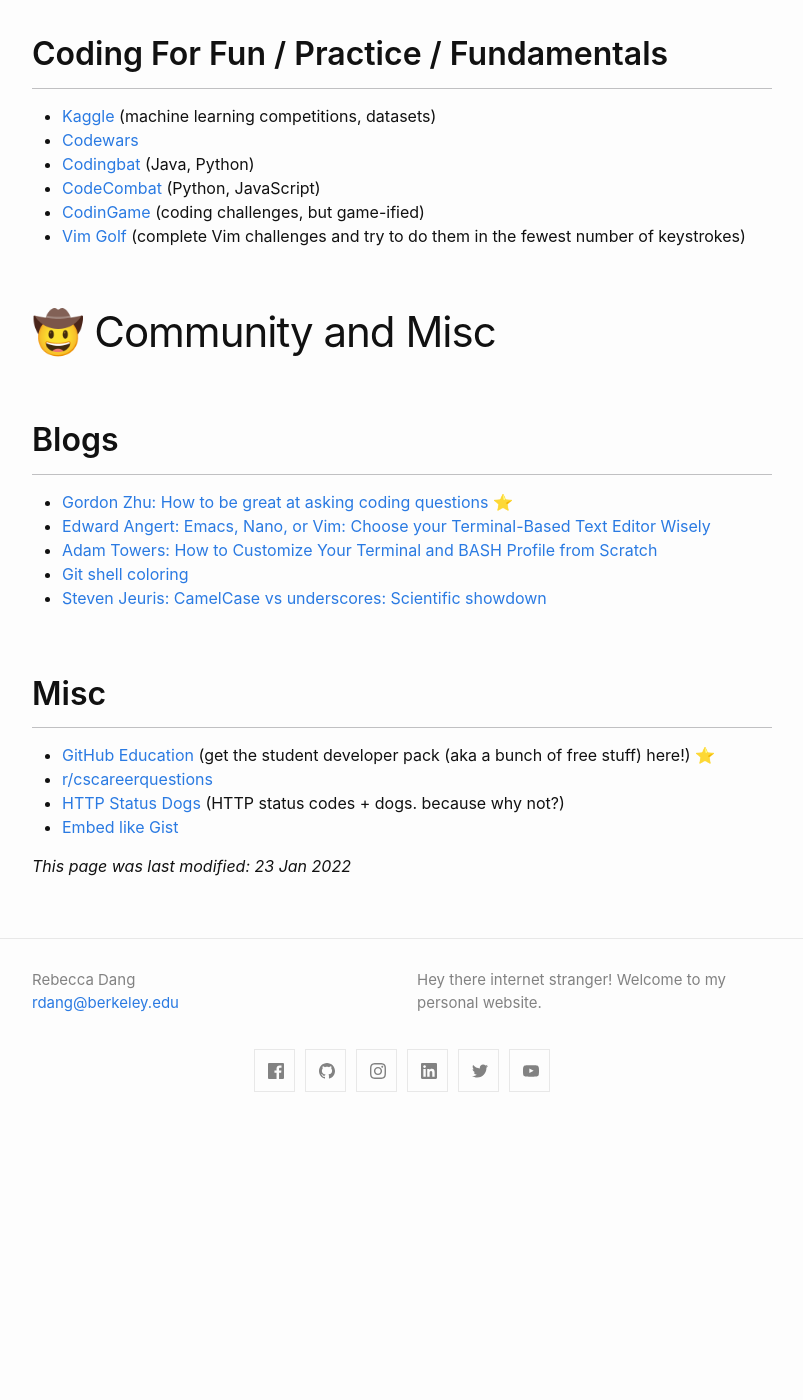
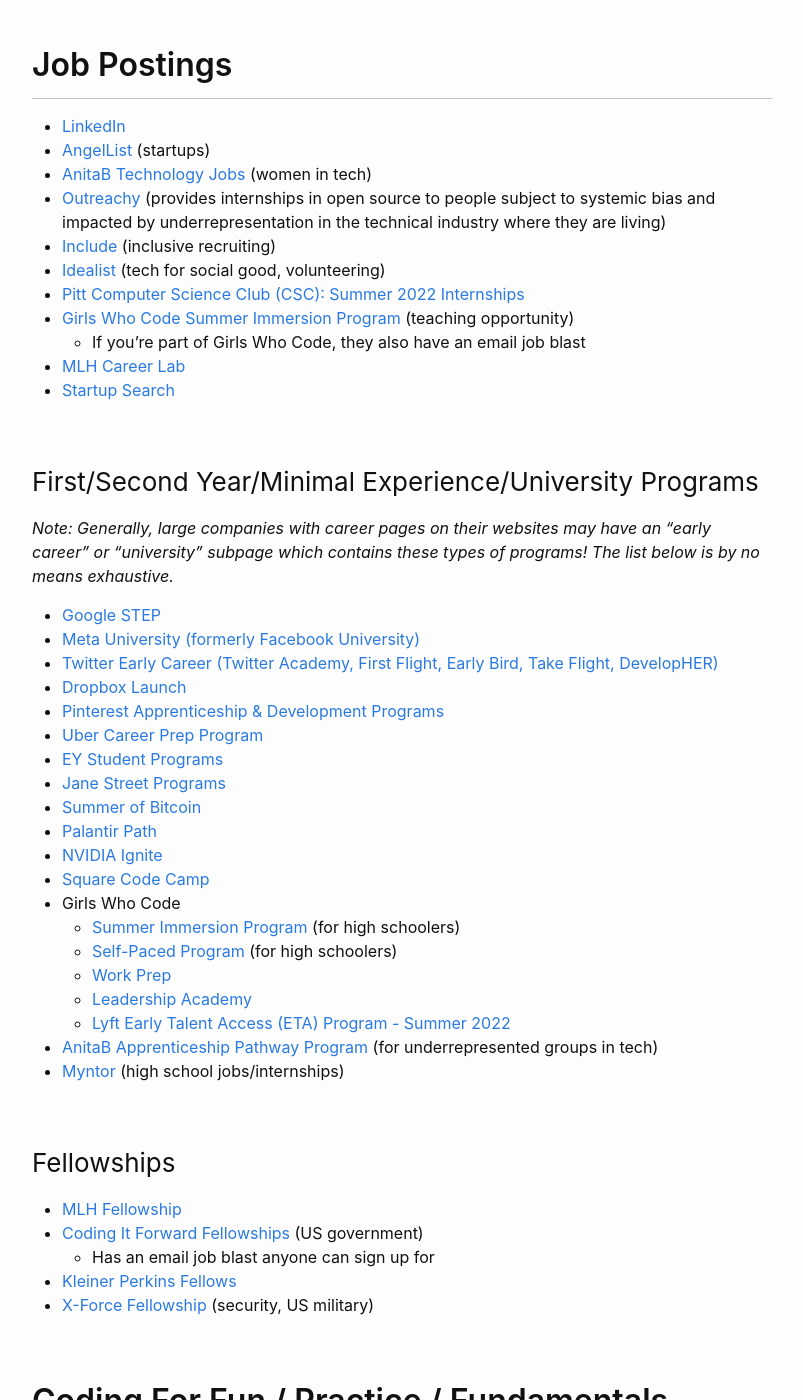
Before and after one commit to phrdang/phrdang.github.io, a Jekyll site: the page built from resources.md, in a window 1280 px wide and 1400 px high, scrolled down 7789 px. Shown: the whole window, without its empty margins (238-1041 px from the left). Built offline with Jekyll 4.4.1, drawn with Linux system fonts in a browser that asks for light colours; before the commit the page ends 8916 px from its top, so only the background shows below that; some of the changed text lies outside the part shown.

Commit message:
Update resources page with more recruiting stuff

```diff
--- a/resources.md
+++ b/resources.md
@@ -39,6 +39,8 @@
   - [Technical Interviewing](#technical-interviewing)
   - [Interviewing in General](#interviewing-in-general)
   - [Job Postings](#job-postings)
+    - [First/Second Year/Minimal Experience/University Programs](#firstsecond-yearminimal-experienceuniversity-programs)
+    - [Fellowships](#fellowships)
   - [Coding For Fun / Practice / Fundamentals](#coding-for-fun--practice--fundamentals)
 - [🤠 Community and Misc](#-community-and-misc)
   - [Blogs](#blogs)
@@ -218,18 +220,24 @@
 - [Association of Women in EECS at Berkeley: Resources Portal](https://www.notion.so/aweberkeley/AWE-Resources-Portal-4e3dd8492e2f445e9a6f6c1248ad0c4f)
 - [Web Development at Berkeley: Industry Resources](https://www.notion.so/Industry-Resources-2ca6a1d1ee9e4ae98c5ab325c0eed5e2)
 - [Steph's Guide to Landing Internships](https://www.notion.so/stephsu/Steph-s-Guide-to-Landing-Internships-5b0e1863e9784fddaf37add2a6f744ff)
+- [Cram](https://www.cram.com/subjects/interview)
+- [cscareers.dev](https://www.cscareers.dev/) - "The platform for landing your first software engineering job" according to their website
+  - [cscareers.dev Discord Server](https://cscareers.dev/discord) - Channels to check out leetcode problems by company, talk about your recruiting process, share salaries, etc.
+- If you are part of the Association of Women in EECS at UC Berkeley, check out the AWE Resources Portal (not linked here because it is internal only)
 
 ## Technical Interviewing
 
 - [Leetcode](https://leetcode.com/) ⭐
 - [HackerRank](https://www.hackerrank.com/)
 - [CodeSignal](https://codesignal.com/)
+- [Neetcode](https://neetcode.io/practice) ⭐
 - [BinarySearch](https://binarysearch.com/) (collaborative)
 - [Pramp](https://www.pramp.com/#/) (mock technical interviews)
 - [AlgoExpert](https://www.algoexpert.io/)
 - [Cracking the Coding Interview by Gayle Laakmann McDowell](https://www.crackingthecodinginterview.com/) (book)
 - [Instructions for the interviewer](https://hackmd.io/ekflQ-myQv6_0r7bsxGbgQ#) (good reference for what interviewers are thinking)
 - [Tech Interview Handbook](https://techinterviewhandbook.org/)
+- [Online Assessments and interviews guide](https://github.com/Leader-board/OA-and-Interviews)
 
 ## Interviewing in General
 
@@ -242,6 +250,46 @@
 - [AngelList](https://angel.co/jobs) (startups)
 - [AnitaB Technology Jobs](https://careercenter.anitab.org/) (women in tech)
 - [Outreachy](https://www.outreachy.org/) (provides internships in open source to people subject to systemic bias and impacted by underrepresentation in the technical industry where they are living)
+- [Include](https://www.include.io/) (inclusive recruiting)
+- [Idealist](https://www.idealist.org/en/) (tech for social good, volunteering)
+- [Pitt Computer Science Club (CSC): Summer 2022 Internships](https://github.com/pittcsc/Summer2022-Internships)
+- [Girls Who Code Summer Immersion Program](https://jobs.lever.co/girlswhocode?team=Summer%20Programs) (teaching opportunity)
+  - If you're part of Girls Who Code, they also have an email job blast
+- [MLH Career Lab](https://careerlab.mlh.io/)
+- [Startup Search](https://startupsearch.com/)
+
+### First/Second Year/Minimal Experience/University Programs
+
+*Note: Generally, large companies with career pages on their websites may have an "early career" or "university" subpage which contains these types of programs! The list below is by no means exhaustive.*
+
+- [Google STEP](https://buildyourfuture.withgoogle.com/programs/step/)
+- [Meta University (formerly Facebook University)](https://www.metacareers.com/careerprograms/pathways/metauniversity)
+- [Twitter Early Career (Twitter Academy, First Flight, Early Bird, Take Flight, DevelopHER)](https://careers.twitter.com/en/early-career.html)
+- [Dropbox Launch](https://www.dropbox.com/jobs/teams/emerging-talent)
+- [Pinterest Apprenticeship & Development Programs](https://www.pinterestcareers.com/early-career/apprenticeship-development-programs/)
+- [Uber Career Prep Program](https://www.hiddengeniusproject.org/ubercareerprep/)
+- [EY Student Programs](https://www.ey.com/en_us/careers/student-programs)
+- [Jane Street Programs](https://www.janestreet.com/join-jane-street/our-programs/)
+- [Summer of Bitcoin](https://www.summerofbitcoin.org/)
+- [Palantir Path](https://www.palantir.com/careers/students/path/)
+- [NVIDIA Ignite](https://www.nvidia.com/en-us/about-nvidia/careers/university-recruiting/)
+- [Square Code Camp](https://squareup.com/us/en/code-camp)
+- Girls Who Code
+  - [Summer Immersion Program](https://girlswhocode.com/programs/summer-immersion-program) (for high schoolers)
+  - [Self-Paced Program](https://girlswhocode.com/programs/summer-immersion-program) (for high schoolers)
+  - [Work Prep](https://girlswhocode.zendesk.com/hc/en-us/categories/4681185195291-Workforce-Programs-)
+  - [Leadership Academy](https://girlswhocode.zendesk.com/hc/en-us/categories/4681185195291-Workforce-Programs-)
+  - [Lyft Early Talent Access (ETA) Program - Summer 2022](https://boards.greenhouse.io/lyft/jobs/6147494002?gh_jid=6147494002)
+- [AnitaB Apprenticeship Pathway Program](https://anitab.org/audience/individuals/#) (for underrepresented groups in tech)
+- [Myntor](https://www.myntor.io/jobs) (high school jobs/internships)
+
+### Fellowships
+
+- [MLH Fellowship](https://fellowship.mlh.io/)
+- [Coding It Forward Fellowships](https://www.codingitforward.com/summer-fellowships) (US government)
+  - Has an email job blast anyone can sign up for
+- [Kleiner Perkins Fellows](https://fellows.kleinerperkins.com/)
+- [X-Force Fellowship](https://www.nsin.mil/x-force/) (security, US military)
 
 ## Coding For Fun / Practice / Fundamentals
 
@@ -268,5 +316,9 @@
 - [r/cscareerquestions](https://reddit.com/r/cscareerquestions)
 - [HTTP Status Dogs](https://httpstatusdogs.com/) (HTTP status codes + dogs. because why not?)
 - [Embed like Gist](https://emgithub.com/)
-
-*This page was last modified: 23 Jan 2022*
+- [Terry D. Johnson: Advice for first year undergraduate engineers](https://docs.google.com/document/d/19UJ1IesSjN9B9sQn2IEM9baQV-E-oMveiM9WSLBcI8s/edit)
+- [Hacker Typer](https://hackertyper.netlify.app/) (feel like a hacker without being one)
+- [Google Site Reliability Engineering Book](https://sre.google/sre-book/table-of-contents/)
+- [Overleaf](https://www.overleaf.com/) (in-browser LaTeX editor. If you sign up with @berkeley.edu, you can get free Professional plan. They also have [documentation](https://www.overleaf.com/learn) to teach you how to use LaTeX) ⭐
+- [Detexify](http://detexify.kirelabs.org/classify.html) (draw math symbols, get LaTeX syntax)
+- [Mathpix](https://mathpix.com/) (draw math symbols, get LaTeX syntax and more)
```
